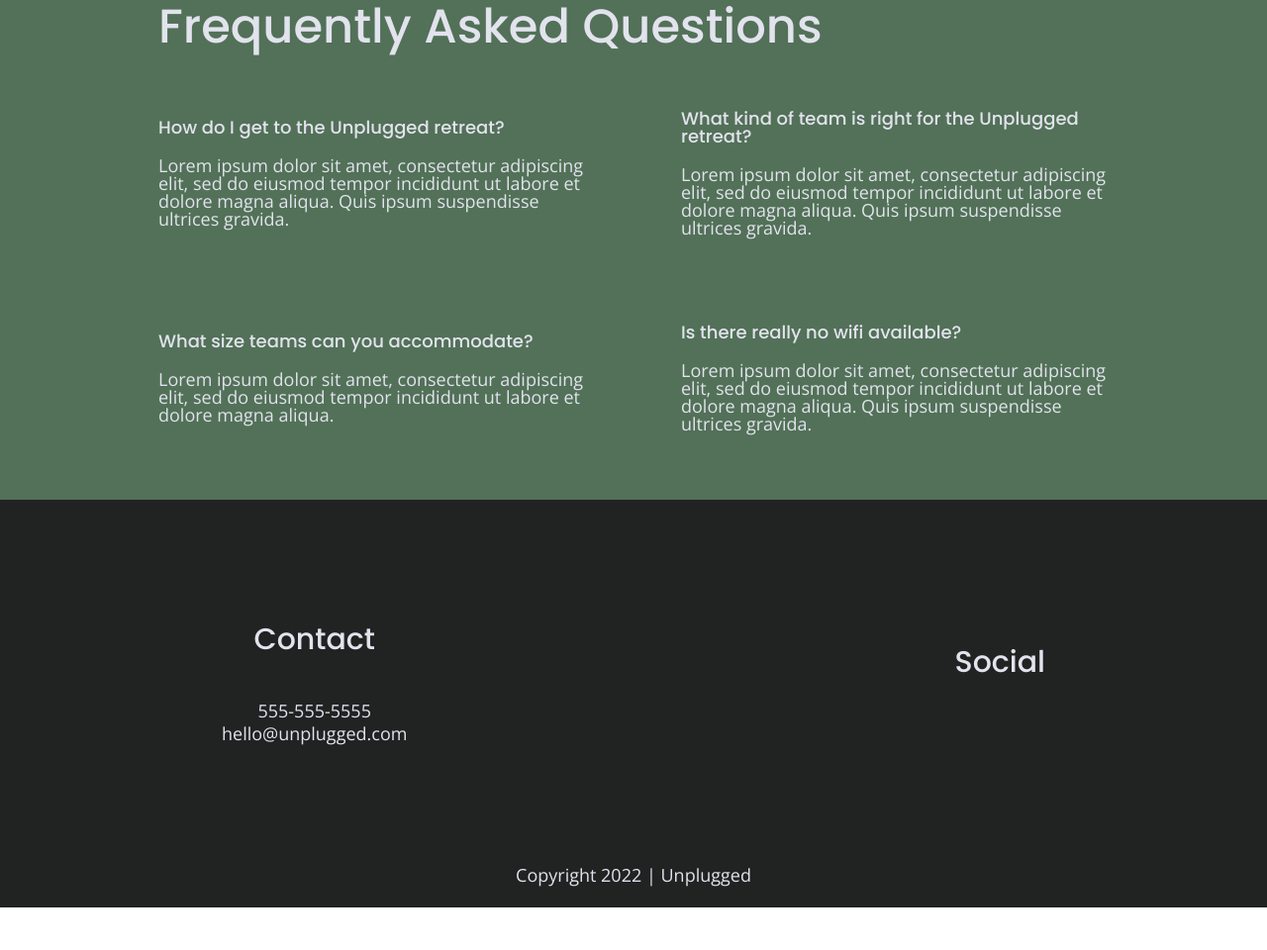
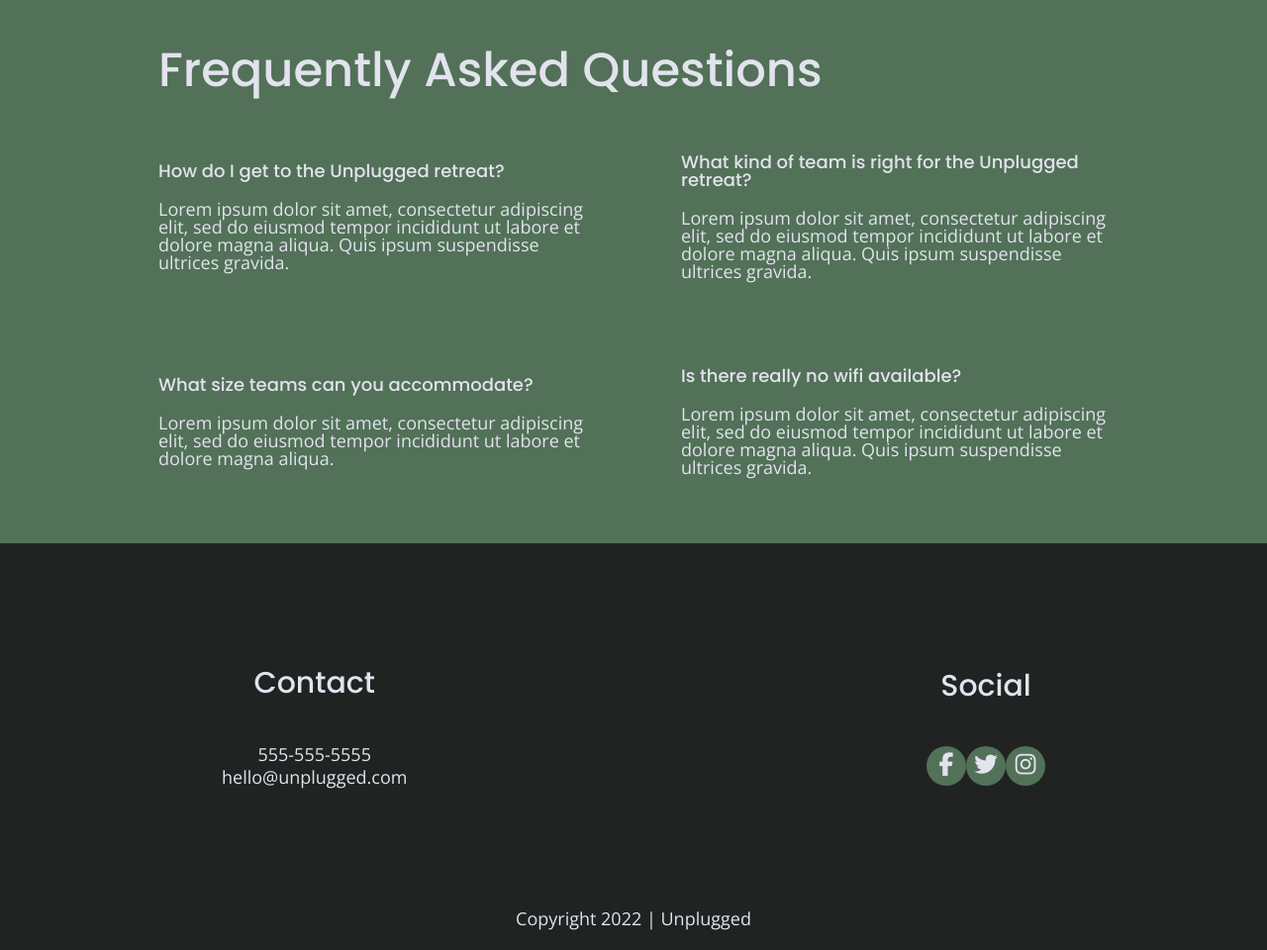
Before and after one commit to rstavchansky/coding-responsive-websites, a website: page responsive-from-boilerplate/faq/index.html in a window 1280 px wide. Shown: the part 181-1141 px from the top of the page at 99% size. Before the commit the page ends 1098 px from the top, so only its background shows below. Drawn offline with nearby package versions, Linux system fonts and the light colour scheme.

Commit message:
style and add social icons

```diff
--- a/responsive-from-boilerplate/css/main.css
+++ b/responsive-from-boilerplate/css/main.css
@@ -662,6 +662,26 @@ input[type=button] {
     width: 100%;
   }
 
+  footer .social-icons {
+    display: flex;
+    justify-content: space-around;
+    align-items: center;
+  }
+
+  footer .social-icons p {
+    background-color: #527158;
+    border-radius: 50%;
+    width: 40px;
+    height: 40px;
+    display: flex;
+    justify-content: center;
+    align-items: center;
+  }
+
+  footer .social-icons p i {
+    font-size: 1.3125em;
+  }
+
   /* ==========================================================================
    About Page
    ========================================================================== */
--- a/responsive-from-boilerplate/faq/index.html
+++ b/responsive-from-boilerplate/faq/index.html
@@ -27,7 +27,7 @@
   <header>
     <div class="content-wrapper">
       <a href="#">
-        <img src="" alt="unplugged logo">
+        <img src="../img/unpluggedlogo.png" alt="unplugged logo">
       </a>
       <div class="header-divider"></div>
       <nav>
@@ -78,13 +78,13 @@
           <h4>Social</h4>
           <div class="social-icons">
             <p>
-              <a href="https://www.facebook.com/Skillcrush/" target="_blank"></a>
+              <a href="https://www.facebook.com/Skillcrush/" target="_blank"><i class="fab fa-facebook-f"></i></a>
             </p>
             <p>
-              <a href="https://twitter.com/Skillcrush" target="_blank"></a>
+              <a href="https://twitter.com/Skillcrush" target="_blank"><i class="fab fa-twitter"></i></a>
             </p>
             <p>
-              <a href="https://www.instagram.com/skillcrush/" target="_blank"></a>
+              <a href="https://www.instagram.com/skillcrush/" target="_blank"><i class="fab fa-instagram"></i></a>
             </p>
           </div>
         </div>
```
Also changed, not shown: responsive-from-boilerplate/about/index.html (+4 -4 lines), responsive-from-boilerplate/index.html (+3 -3 lines).
